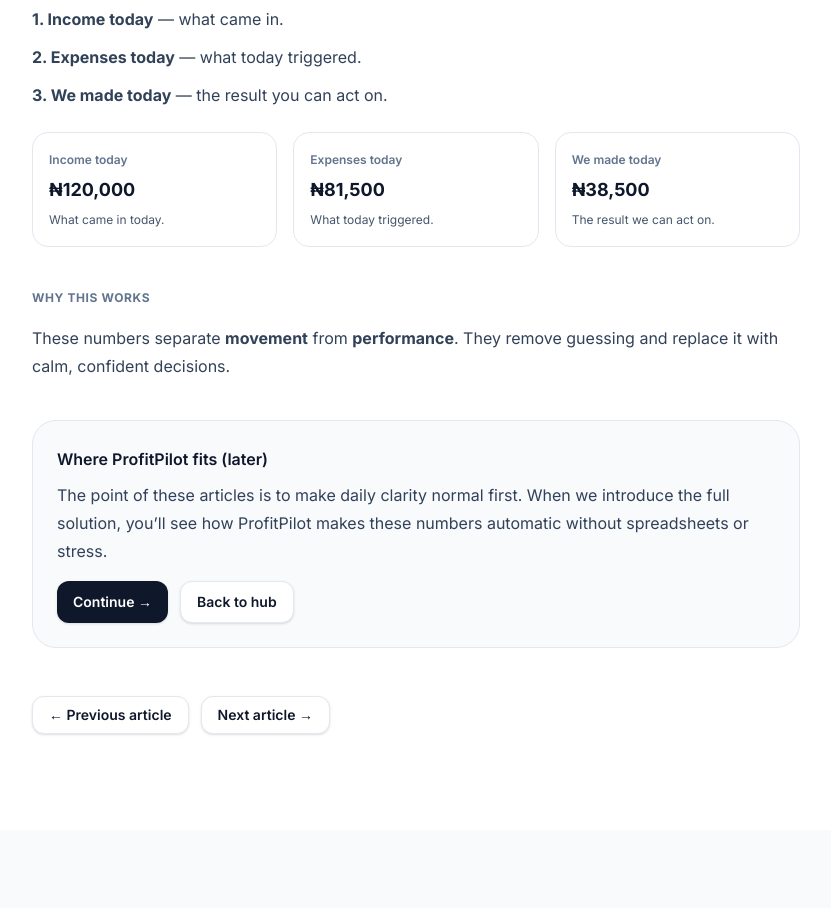
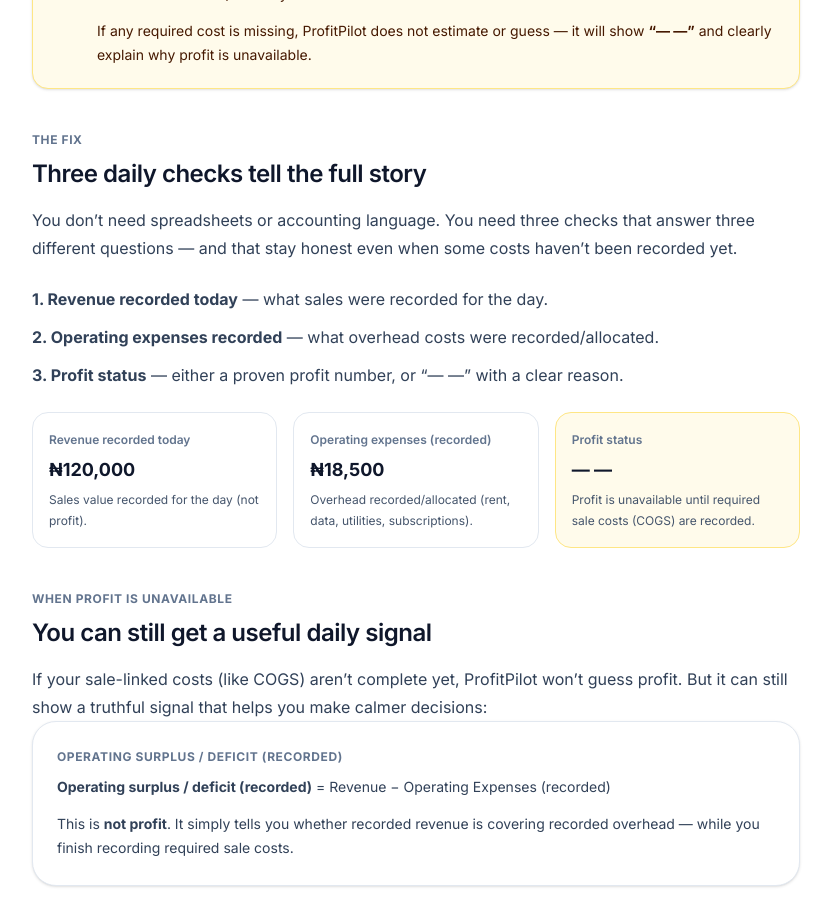
Before and after one commit to Solfligh/solfligh-tech, a Next.js app: page /insights/profitpilot/the-3-numbers-every-sme-should-check-daily in a window 1280 px wide. Shown: the part 1280-2188 px from the top of the page, without its empty margins (224-1055 px from the left). Built offline with nearby package versions, Linux system fonts and the light colour scheme; no server answers.

Commit message:
Update page.tsx

```diff
--- a/app/insights/profitpilot/the-3-numbers-every-sme-should-check-daily/page.tsx
+++ b/app/insights/profitpilot/the-3-numbers-every-sme-should-check-daily/page.tsx
@@ -3,11 +3,22 @@
 import Link from "next/link";
 import Image from "next/image";
 import Container from "@/app/components/Container";
+import ProfitLogicClarification from "@/app/components/ProfitLogicClarification";
 
 export const metadata: Metadata = {
   title: "The 3 Numbers Every SME Should Check Before Closing for the Day | ProfitPilot | SolFligh Tech",
   description:
-    "Daily clarity doesn’t require accounting knowledge. These three numbers tell you exactly how your business performed today.",
+    "Daily clarity doesn’t require accounting knowledge. These three checks tell you what happened today—and when profit is unavailable because costs are incomplete.",
+  alternates: {
+    canonical: "/insights/profitpilot/the-3-numbers-every-sme-should-check-daily",
+  },
+  openGraph: {
+    title: "The 3 Numbers Every SME Should Check Before Closing for the Day",
+    description:
+      "Three daily checks for SMEs: revenue, operating expenses, and profit status (proven or unavailable). No guessing.",
+    url: "/insights/profitpilot/the-3-numbers-every-sme-should-check-daily",
+    type: "article",
+  },
 };
 
 function MetaPill({ children }: { children: React.ReactNode }) {
@@ -31,9 +42,26 @@
   );
 }
 
-function NumberCard({ label, value, note }: { label: string; value: string; note: string }) {
+function NumberCard({
+  label,
+  value,
+  note,
+  tone = "neutral",
+}: {
+  label: string;
+  value: string;
+  note: string;
+  tone?: "neutral" | "warn" | "success";
+}) {
+  const styles =
+    tone === "warn"
+      ? "border-amber-200 bg-amber-50"
+      : tone === "success"
+      ? "border-emerald-200 bg-emerald-50"
+      : "border-slate-200 bg-white";
+
   return (
-    <div className="rounded-2xl border border-slate-200 bg-white p-4">
+    <div className={`rounded-2xl border p-4 ${styles}`}>
       <p className="text-xs font-semibold text-slate-500">{label}</p>
       <p className="mt-1 text-lg font-bold text-slate-900">{value}</p>
       <p className="mt-1 text-xs text-slate-600">{note}</p>
@@ -52,16 +80,14 @@
     coverImage: "/insights/profitpilot/posts/three-numbers.jpg",
     title: "The 3 Numbers Every SME Should Check Before Closing for the Day",
     subtitle:
-      "If you only check one thing before locking up, make it these three numbers. They tell the truth fast.",
+      "If you only do one daily check, do this. It gives clarity without accounting confusion—and it avoids fake profit numbers.",
   };
 
   // ✅ Navigation
-  const prevArticleHref =
-    "/insights/profitpilot/cashflow-vs-profit-why-mixing-them-up-costs-clarity";
+  const prevArticleHref = "/insights/profitpilot/cashflow-vs-profit-why-mixing-them-up-costs-clarity";
 
-  // ✅ We’ll create this later as the first “ProfitPilot solution” article (WITH waitlist)
-  const nextArticleHref =
-    "/insights/profitpilot/how-profitpilot-makes-daily-profit-clarity-automatic";
+  // ✅ You referenced this as “next” — we’ll create it later.
+  const nextArticleHref = "/insights/profitpilot/how-profitpilot-makes-daily-profit-clarity-automatic";
 
   return (
     <main className="bg-white text-slate-900">
@@ -113,9 +139,7 @@
                 <MetaPill>{meta.dateLabel}</MetaPill>
               </div>
 
-              <h1 className="text-3xl font-semibold tracking-tight text-slate-950 sm:text-4xl">
-                {meta.title}
-              </h1>
+              <h1 className="text-3xl font-semibold tracking-tight text-slate-950 sm:text-4xl">{meta.title}</h1>
 
               <p className="text-lg text-slate-600">{meta.subtitle}</p>
             </div>
@@ -139,57 +163,108 @@
             <article className="mx-auto mt-12 max-w-3xl space-y-10 text-base leading-relaxed text-slate-700">
               <section>
                 <SectionLabel>The daily reality</SectionLabel>
-                <h2 className="mt-2 text-2xl font-semibold text-slate-900">
-                  Most SMEs close the day without real clarity
-                </h2>
+                <h2 className="mt-2 text-2xl font-semibold text-slate-900">Most SMEs close the day without real clarity</h2>
                 <p className="mt-4">
-                  At the end of the day, many business owners feel tired, busy, and unsure.
-                  Sales happened. Money moved. But the real question remains unanswered:
-                  <strong> did today actually go well?</strong>
+                  At the end of the day, many owners feel tired, busy, and unsure. Sales happened. Money moved. But the
+                  real question remains unanswered: <strong>did today actually go well?</strong>
                 </p>
 
                 <Callout title="The goal">
                   <>
-                    At day end, you should be able to say one calm sentence:{" "}
-                    <span className="font-semibold text-slate-900">“We made ₦ ___ today.”</span>
+                    At day end, you should be able to say one calm sentence:
+                    <br />
+                    <span className="font-semibold text-slate-900">
+                      “I know what’s true about today — and what’s still missing.”
+                    </span>
                   </>
                 </Callout>
               </section>
 
+              {/* ✅ Canonical clarification (this article talks about “what we made”, so we must anchor truth) */}
+              <ProfitLogicClarification tone="warn" showOneLiner />
+
               <section>
                 <SectionLabel>The fix</SectionLabel>
-                <h2 className="mt-2 text-2xl font-semibold text-slate-900">
-                  Three numbers tell the full story
-                </h2>
+                <h2 className="mt-2 text-2xl font-semibold text-slate-900">Three daily checks tell the full story</h2>
                 <p className="mt-4">
-                  You don’t need spreadsheets or accounting language. You need three numbers that answer three
-                  different questions.
+                  You don’t need spreadsheets or accounting language. You need three checks that answer three different
+                  questions — and that stay honest even when some costs haven’t been recorded yet.
                 </p>
 
                 <ul className="mt-6 space-y-3">
                   <li>
-                    <strong>1. Income today</strong> — what came in.
+                    <strong>1. Revenue recorded today</strong> — what sales were recorded for the day.
                   </li>
                   <li>
-                    <strong>2. Expenses today</strong> — what today triggered.
+                    <strong>2. Operating expenses recorded</strong> — what overhead costs were recorded/allocated.
                   </li>
                   <li>
-                    <strong>3. We made today</strong> — the result you can act on.
+                    <strong>3. Profit status</strong> — either a proven profit number, or “— —” with a clear reason.
                   </li>
                 </ul>
 
                 <div className="mt-6 grid gap-4 sm:grid-cols-3">
-                  <NumberCard label="Income today" value="₦120,000" note="What came in today." />
-                  <NumberCard label="Expenses today" value="₦81,500" note="What today triggered." />
-                  <NumberCard label="We made today" value="₦38,500" note="The result we can act on." />
+                  <NumberCard
+                    label="Revenue recorded today"
+                    value="₦120,000"
+                    note="Sales value recorded for the day (not profit)."
+                  />
+                  <NumberCard
+                    label="Operating expenses (recorded)"
+                    value="₦18,500"
+                    note="Overhead recorded/allocated (rent, data, utilities, subscriptions)."
+                  />
+                  <NumberCard
+                    label="Profit status"
+                    value="— —"
+                    note="Profit is unavailable until required sale costs (COGS) are recorded."
+                    tone="warn"
+                  />
+                </div>
+              </section>
+
+              <section>
+                <SectionLabel>When profit is unavailable</SectionLabel>
+                <h2 className="mt-2 text-2xl font-semibold text-slate-900">You can still get a useful daily signal</h2>
+                <p className="mt-4">
+                  If your sale-linked costs (like COGS) aren’t complete yet, ProfitPilot won’t guess profit. But it can
+                  still show a truthful signal that helps you make calmer decisions:
+                </p>
+
+                <Callout title="Operating surplus / deficit (recorded)">
+                  <>
+                    <p className="m-0">
+                      <strong>Operating surplus / deficit (recorded)</strong> = Revenue − Operating Expenses (recorded)
+                    </p>
+                    <p className="mt-3 mb-0">
+                      This is <strong>not profit</strong>. It simply tells you whether recorded revenue is covering
+                      recorded overhead — while you finish recording required sale costs.
+                    </p>
+                  </>
+                </Callout>
+
+                <div className="mt-6 grid gap-4 sm:grid-cols-3">
+                  <NumberCard label="Revenue recorded today" value="₦120,000" note="Recorded sales value." />
+                  <NumberCard
+                    label="Operating expenses (recorded)"
+                    value="₦18,500"
+                    note="Recorded overhead for the period/day."
+                  />
+                  <NumberCard
+                    label="Operating surplus/deficit (recorded)"
+                    value="₦101,500"
+                    note="A signal while profit is unavailable (NOT profit)."
+                    tone="success"
+                  />
                 </div>
               </section>
 
               <section>
                 <SectionLabel>Why this works</SectionLabel>
                 <p className="mt-4">
-                  These numbers separate <strong>movement</strong> from <strong>performance</strong>.
-                  They remove guessing and replace it with calm, confident decisions.
+                  These checks separate <strong>movement</strong> from <strong>performance</strong>. They remove
+                  guessing and replace it with calm, confident decisions — because you know what is proven, and what is
+                  still missing.
                 </p>
               </section>
 
@@ -197,9 +272,9 @@
               <section className="rounded-3xl border border-slate-200 bg-slate-50 p-6">
                 <p className="font-semibold text-slate-900">Where ProfitPilot fits (later)</p>
                 <p className="mt-2">
-                  The point of these articles is to make daily clarity normal first.
-                  When we introduce the full solution, you’ll see how ProfitPilot makes these numbers automatic
-                  without spreadsheets or stress.
+                  The point of these articles is to make daily clarity normal first. When we introduce the full
+                  solution, you’ll see how ProfitPilot makes this routine automatic — and how it refuses to show profit
+                  until costs are complete.
                 </p>
 
                 <div className="mt-4 flex flex-wrap gap-3">
```
